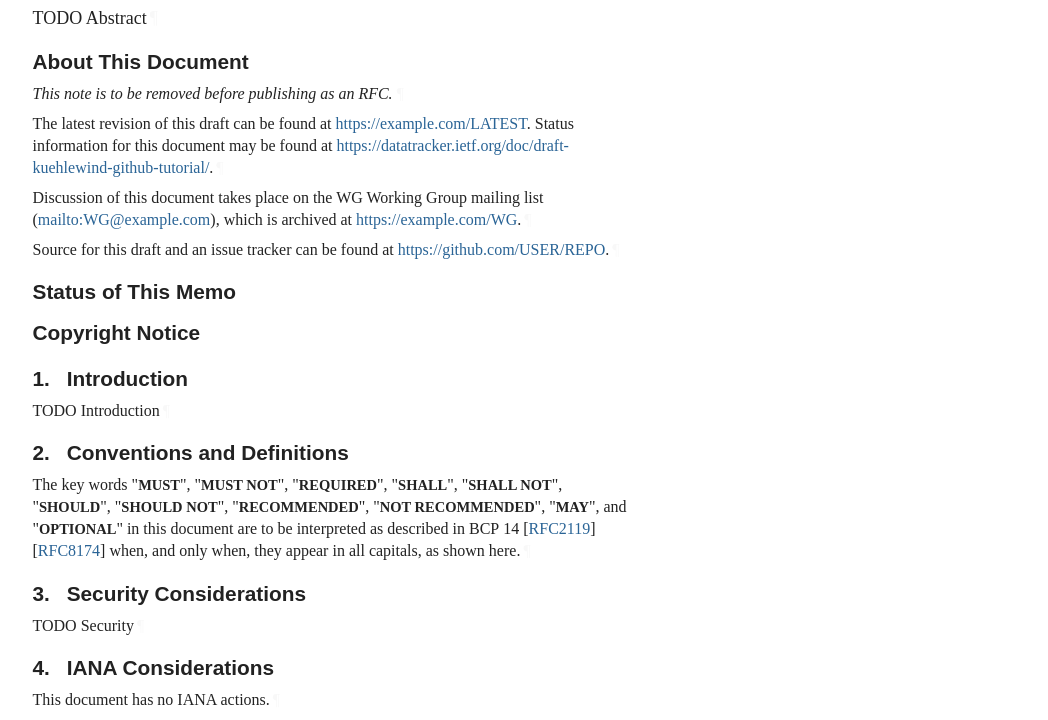
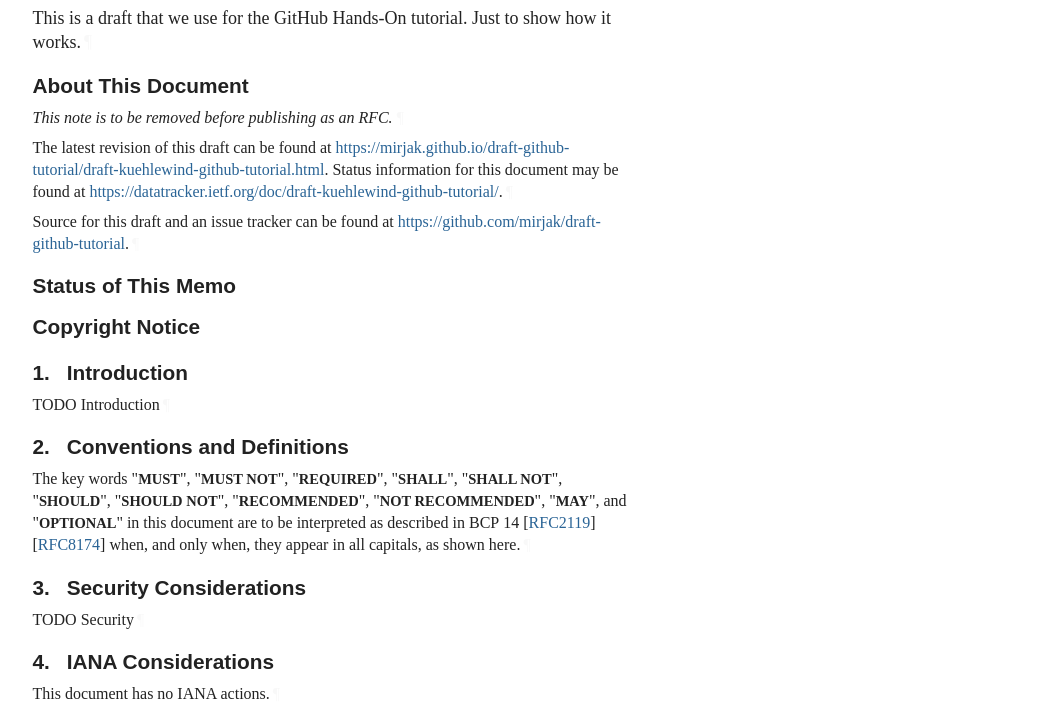
Before and after one commit to mirjak/draft-github-tutorial, a plain HTML site: page draft-kuehlewind-github-tutorial.html in a window 1280 px wide. Shown: the part 323-1043 px from the top of the page, without its empty margins (92-1140 px from the left). Drawn offline with Linux system fonts and the light colour scheme; a web font is replaced by a local one.

Commit message:
Script updating gh-pages from 66ed3d4. [ci skip]

```diff
--- a/draft-kuehlewind-github-tutorial.html
+++ b/draft-kuehlewind-github-tutorial.html
@@ -8,7 +8,7 @@
 <meta content="Mirja Kühlewind" name="author">
 <meta content="Lucas Pardue" name="author">
 <meta content="
-       TODO Abstract
+       This is a draft that we use for the GitHub Hands-On tutorial. Just to show how it works.
     " name="description">
 <meta content="xml2rfc 3.35.0" name="generator">
 <meta content="next generation" name="keyword">
@@ -1056,7 +1056,7 @@ svg {
 <div id="internal-metadata" class="document-information">
 <dl id="identifiers">
 <dt class="label-workgroup">Workgroup:</dt>
-<dd class="workgroup">gendispatch</dd>
+<dd class="workgroup">Network Working Group</dd>
 <dt class="label-internet-draft">Internet-Draft:</dt>
 <dd class="internet-draft">draft-kuehlewind-github-tutorial-latest</dd>
 <dt class="label-published">Published:</dt>
@@ -1081,7 +1081,7 @@ svg {
 <h1 id="title">Github Tutorial</h1>
 <section id="section-abstract">
       <h2 id="abstract"><a href="#abstract" class="selfRef">Abstract</a></h2>
-<p id="section-abstract-1">TODO Abstract<a href="#section-abstract-1" class="pilcrow">¶</a></p>
+<p id="section-abstract-1">This is a draft that we use for the GitHub Hands-On tutorial. Just to show how it works.<a href="#section-abstract-1" class="pilcrow">¶</a></p>
 </section>
 <section class="note rfcEditorRemove" id="section-note.1">
       <h2 id="name-about-this-document">
@@ -1089,14 +1089,10 @@ svg {
       </h2>
 <p id="section-note.1-1">This note is to be removed before publishing as an RFC.<a href="#section-note.1-1" class="pilcrow">¶</a></p>
 <p id="section-note.1-2">
-        The latest revision of this draft can be found at <span><a href="https://example.com/LATEST">https://example.com/LATEST</a></span>.
+        The latest revision of this draft can be found at <span><a href="https://mirjak.github.io/draft-github-tutorial/draft-kuehlewind-github-tutorial.html">https://mirjak.github.io/draft-github-tutorial/draft-kuehlewind-github-tutorial.html</a></span>.
         Status information for this document may be found at <span><a href="https://datatracker.ietf.org/doc/draft-kuehlewind-github-tutorial/">https://datatracker.ietf.org/doc/draft-kuehlewind-github-tutorial/</a></span>.<a href="#section-note.1-2" class="pilcrow">¶</a></p>
-<p id="section-note.1-3">
-        Discussion of this document takes place on the
-        WG Working Group mailing list (<span><a href="mailto:WG@example.com">mailto:WG@example.com</a></span>),
-        which is archived at <span><a href="https://example.com/WG">https://example.com/WG</a></span>.<a href="#section-note.1-3" class="pilcrow">¶</a></p>
-<p id="section-note.1-4">Source for this draft and an issue tracker can be found at
-        <span><a href="https://github.com/USER/REPO">https://github.com/USER/REPO</a></span>.<a href="#section-note.1-4" class="pilcrow">¶</a></p>
+<p id="section-note.1-3">Source for this draft and an issue tracker can be found at
+        <span><a href="https://github.com/mirjak/draft-github-tutorial">https://github.com/mirjak/draft-github-tutorial</a></span>.<a href="#section-note.1-3" class="pilcrow">¶</a></p>
 </section>
 <div id="status-of-memo">
 <section id="section-boilerplate.1">
```
Also changed, not shown: draft-kuehlewind-github-tutorial.txt (+7 -9 lines).
